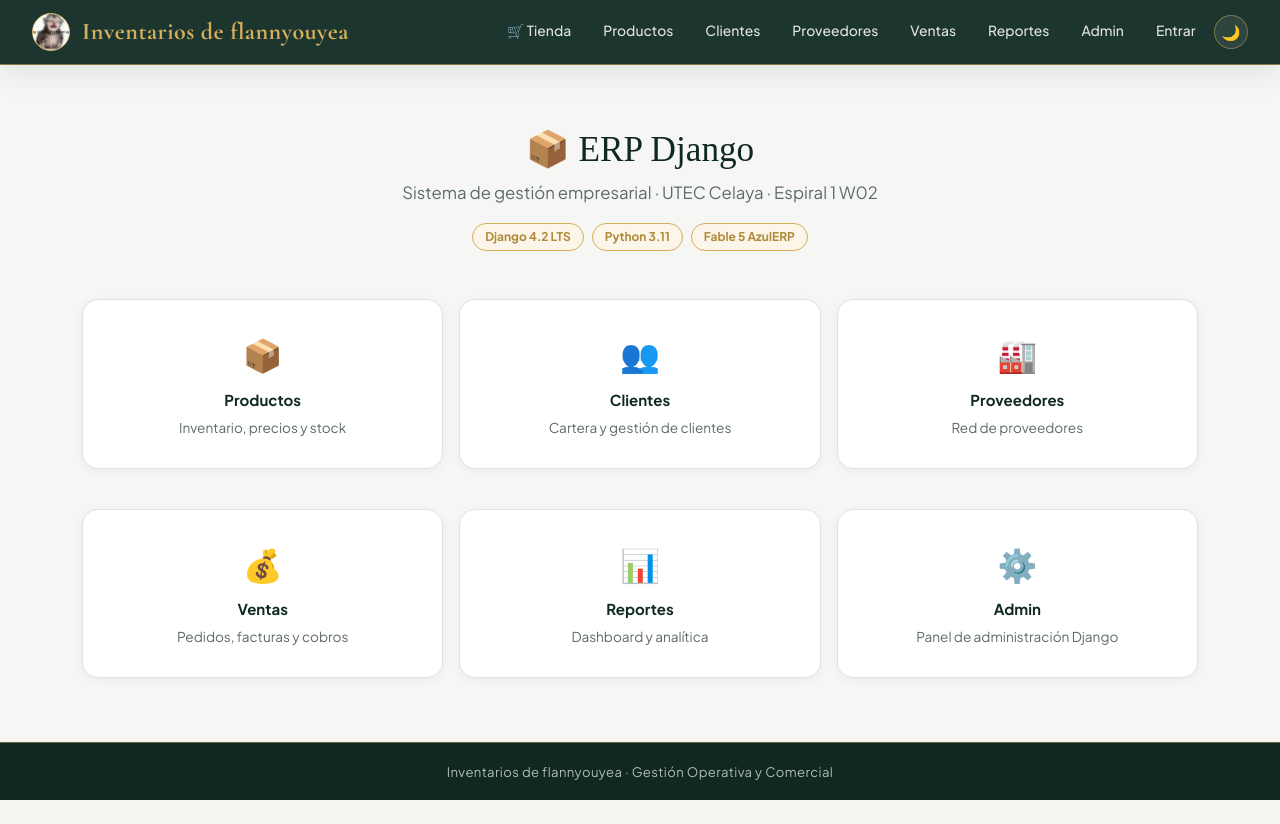
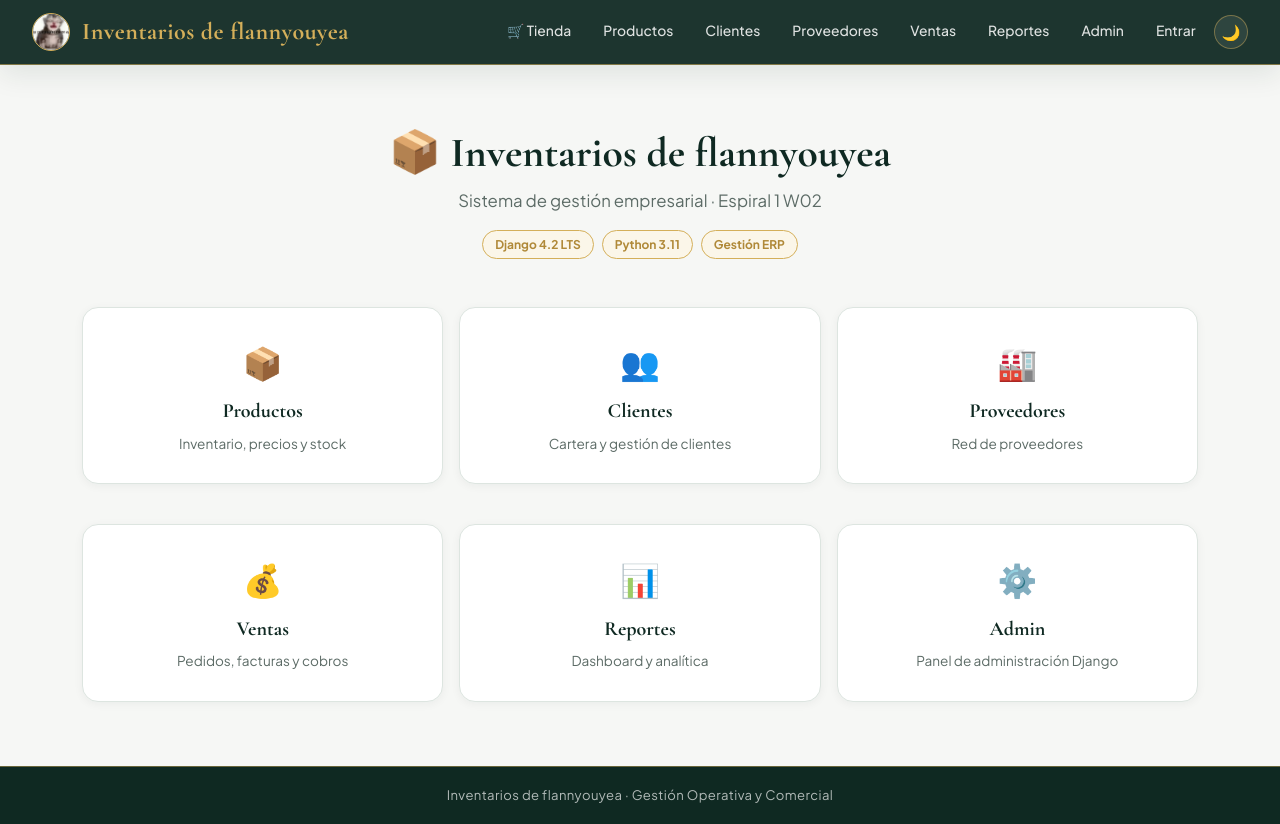
Before and after one commit to EstefannyBada/Temp_Workspace_ERP, a Django app: page / in a window 1280 px wide. Before the commit the page ends 800 px from the top, so only its background shows below. Run offline with Django 4.2, Linux system fonts and the light colour scheme; parts of the project's set-up code (start-up, migrations or seed data) failed here and were passed over.

Commit message:
Enhance bienvenida.html with new title and stylesbienvenida.html
Updated the title and content styling for better presentation.

```diff
--- a/templates/bienvenida.html
+++ b/templates/bienvenida.html
@@ -1,19 +1,19 @@
 {% extends "base.html" %}
-{% block title %}Inicio{% endblock %}
+{% block title %}Inicio | Inventarios de flannyouyea{% endblock %}
 
 {% block content %}
 <div class="text-center py-4">
-    <h1 style="font-family:'Playfair Display',serif;
-               color:var(--clr-navy);font-size:2.2rem;">
-        📦 ERP Django
+    <h1 class="font-serif-elegant"
+        style="color:var(--clr-navy);font-size:2.6rem;font-weight:700;">
+        📦 Inventarios de flannyouyea
     </h1>
     <p style="color:var(--clr-muted);font-size:1.05rem;">
-        Sistema de gestión empresarial · UTEC Celaya · Espiral 1 W02
+        Sistema de gestión empresarial · Espiral 1 W02
     </p>
     <div class="d-flex justify-content-center gap-2 mt-2 flex-wrap">
         <span class="badge-erp-gold">Django 4.2 LTS</span>
         <span class="badge-erp-gold">Python 3.11</span>
-        <span class="badge-erp-gold">Fable 5 AzulERP</span>
+        <span class="badge-erp-gold">Gestión ERP</span>
     </div>
 </div>
 
@@ -23,7 +23,7 @@
         <div class="erp-card text-center"
              style="cursor:pointer;" onclick="window.location='{{ m.url }}'">
             <div style="font-size:2rem;margin-bottom:.4rem;">{{ m.icono }}</div>
-            <strong style="color:var(--clr-navy);">{{ m.nombre }}</strong>
+            <strong class="font-serif-elegant" style="color:var(--clr-navy);font-size:1.25rem;">{{ m.nombre }}</strong>
             <p style="color:var(--clr-muted);font-size:.85rem;margin:.3rem 0 0;">
                 {{ m.descripcion }}
             </p>
```
